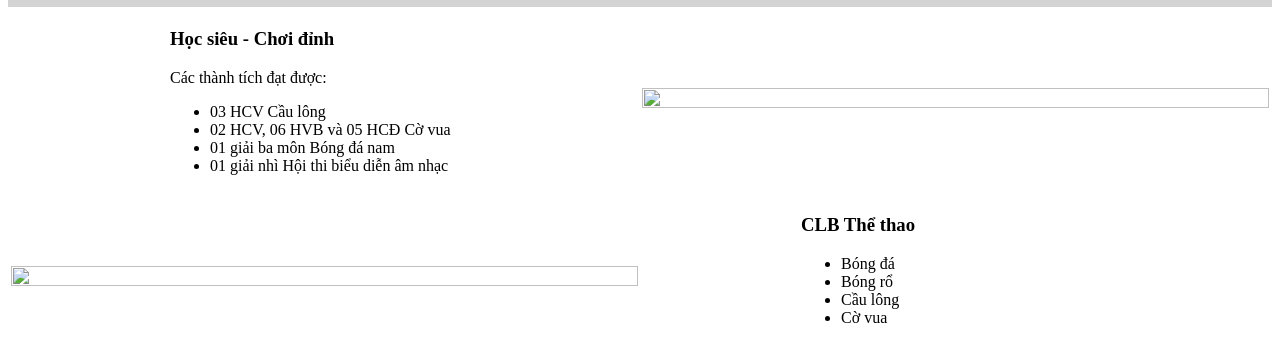
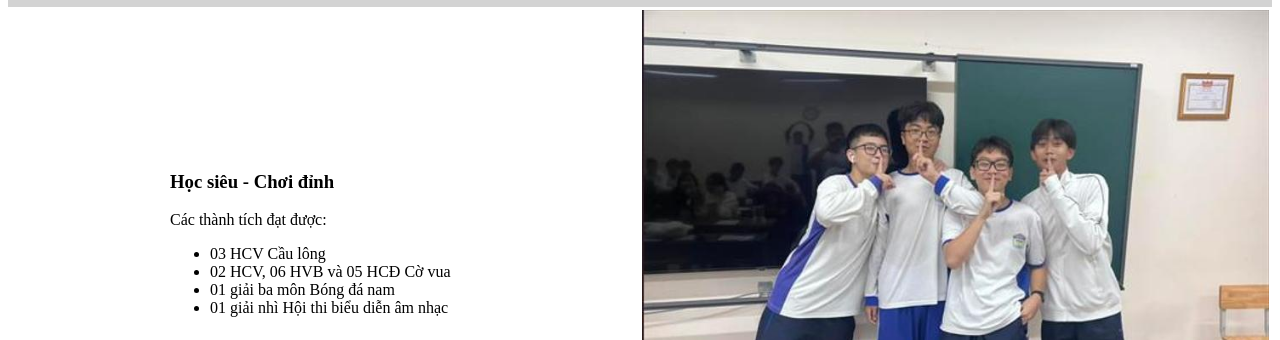
Before and after one commit to doantm1809-dotcom/code, a plain HTML site: page index.html in a window 1280 px wide. Shown: the part 586-926 px from the top of the page. Drawn offline with Linux system fonts and the light colour scheme; files whose address does not match are found by name.

Commit message:
Update index.html

```diff
--- a/index.html
+++ b/index.html
@@ -28,10 +28,10 @@
 <li>01 giải nhì Hội thi biểu diễn âm nhạc</li>
 </ul>
 </td>
-<td class="cell_img"><img src="img/img-2.jpg" class="img"></td>
+<td class="cell_img"><img src="img-2.jpg" class="img"></td>
 </tr>
 <tr>
-<td class="cell_img"><img src="img/img-4.jpg" class="img"></td>
+<td class="cell_img"><img src="img-4.jpg" class="img"></td>
 <td class="cell_text">
 <h3>CLB Thể thao</h3>
 <ul>
@@ -77,4 +77,5 @@
 </div>
 </footer>
 </body>
+
 </html>
```
